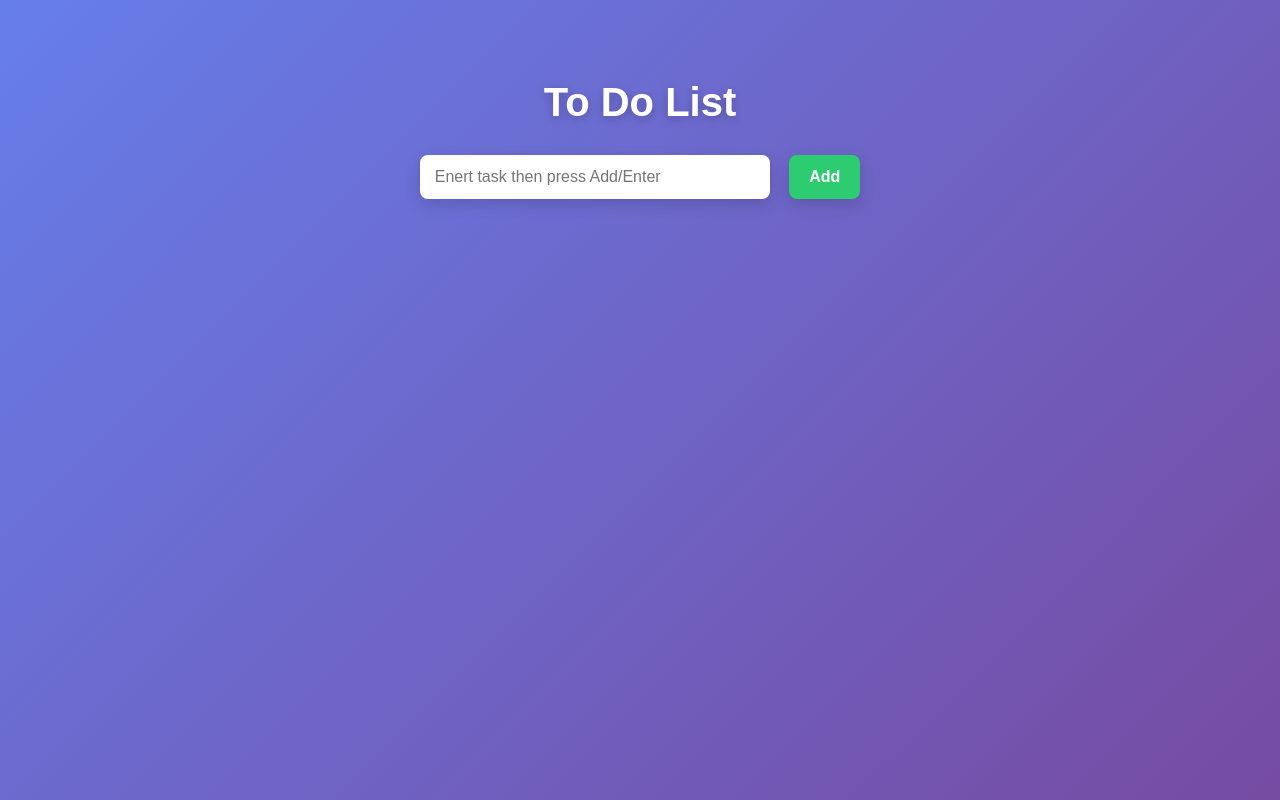
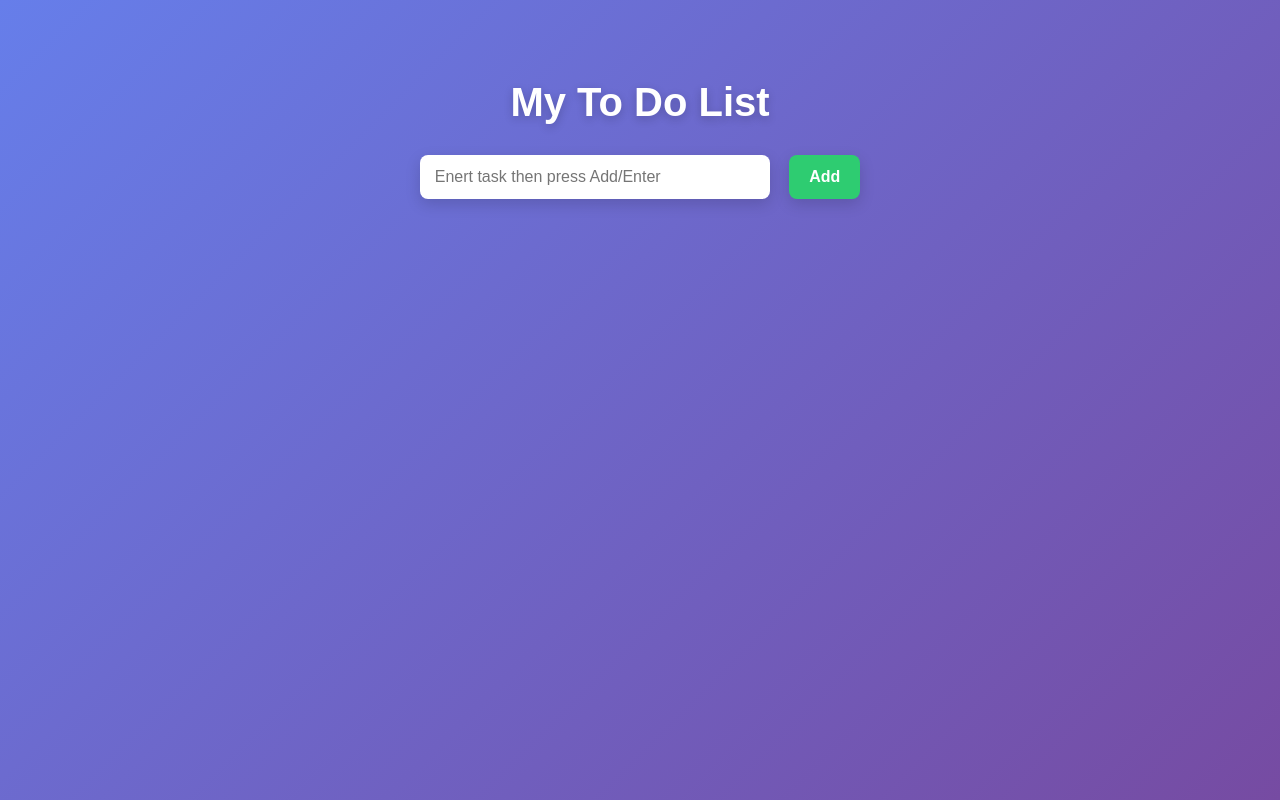
Before and after one commit to darknemesis2/TO-DO-LIST, a plain HTML site: page index.html in a window 1280 px wide. Drawn offline with Linux system fonts and the light colour scheme.

Commit message:
Updated heading in html

```diff
--- a/index.html
+++ b/index.html
@@ -7,7 +7,7 @@
     <link rel="stylesheet" href="styles.css">
 </head>
 <body>
-    <h1>To Do List</h1>
+    <h1> My To Do List</h1>
 
     <input type="text" placeholder="Enert task then press Add/Enter" id="add-input">
 
```
